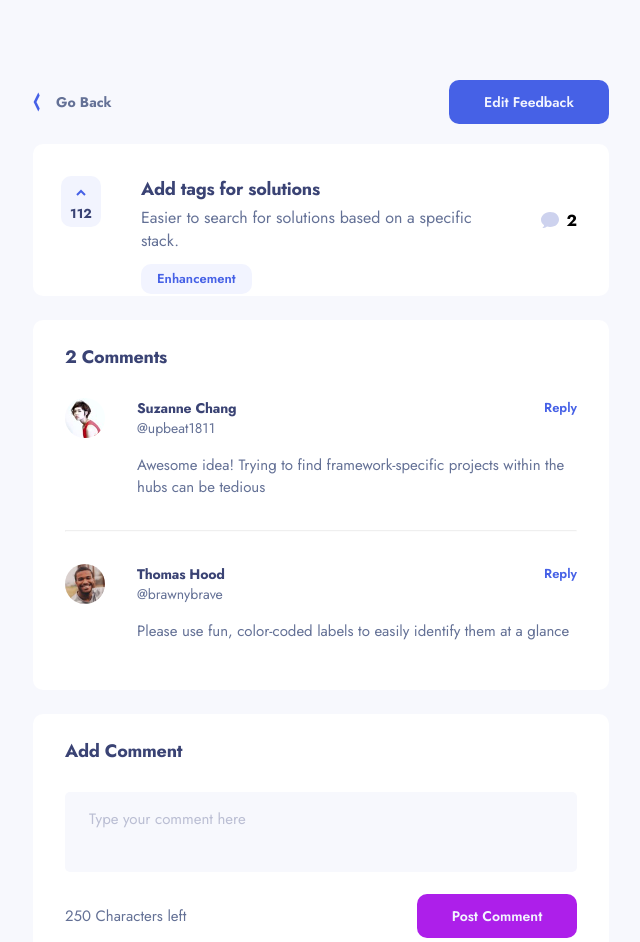
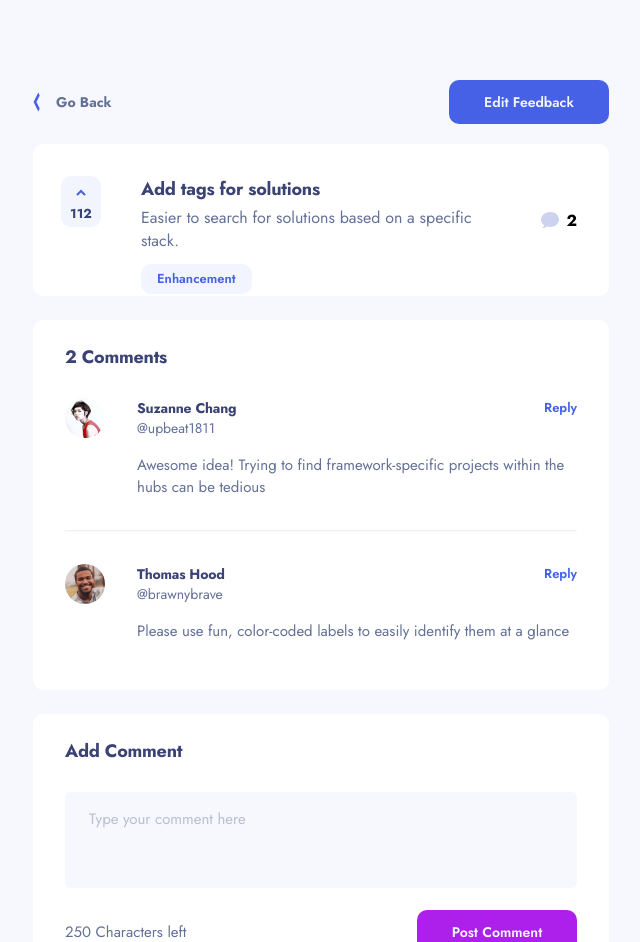
Before and after one commit to emanusantos/product-feedback, an Angular app: page /feedback/1 in a window 1280 px wide. Shown: the top 942 px of the page, without its empty margins (319-959 px from the left). Built offline with nearby package versions, Linux system fonts and the light colour scheme.

Commit message:
feat: characters left

```diff
--- a/src/app/routes/feedback-detail/feedback-detail.component.html
+++ b/src/app/routes/feedback-detail/feedback-detail.component.html
@@ -20,10 +20,14 @@
   <footer class="comments">
     <h3>Add Comment</h3>
 
-    <textarea maxlength="250" placeholder="Type your comment here"></textarea>
+    <textarea
+      maxlength="250"
+      placeholder="Type your comment here"
+      (keyup)="handleTextChange($event)"
+    ></textarea>
 
     <div class="footer-row">
-      <p class="characters">250 Characters left</p>
+      <p class="characters">{{ 250 - text.length }} Characters left</p>
       <app-button [label]="'Post Comment'" />
     </div>
   </footer>
--- a/src/app/routes/feedback-detail/feedback-detail.component.sass
+++ b/src/app/routes/feedback-detail/feedback-detail.component.sass
@@ -26,7 +26,7 @@ h3
 
 textarea
     width: 100%
-    min-height: 5rem
+    min-height: 6rem
     padding: 1rem 1.5rem
     background-color: $ice-white
     resize: none
@@ -35,6 +35,7 @@ textarea
     font-family: Jost
     font-size: 15px
     font-weight: 400
+    overflow: hidden
 
 textarea::placeholder
     color: #8C92B390
--- a/src/app/routes/feedback-detail/feedback-detail.component.ts
+++ b/src/app/routes/feedback-detail/feedback-detail.component.ts
@@ -23,6 +23,7 @@ export class FeedbackDetailComponent implements OnInit {
   };
 
   numberOfComments = 0;
+  text = '';
 
   ngOnInit(): void {
     document.body.className = 'details';
@@ -48,4 +49,10 @@ export class FeedbackDetailComponent implements OnInit {
       }
     });
   }
+
+  handleTextChange(event: KeyboardEvent) {
+    const target = event.target as HTMLInputElement;
+
+    this.text = target.value;
+  }
 }
```
